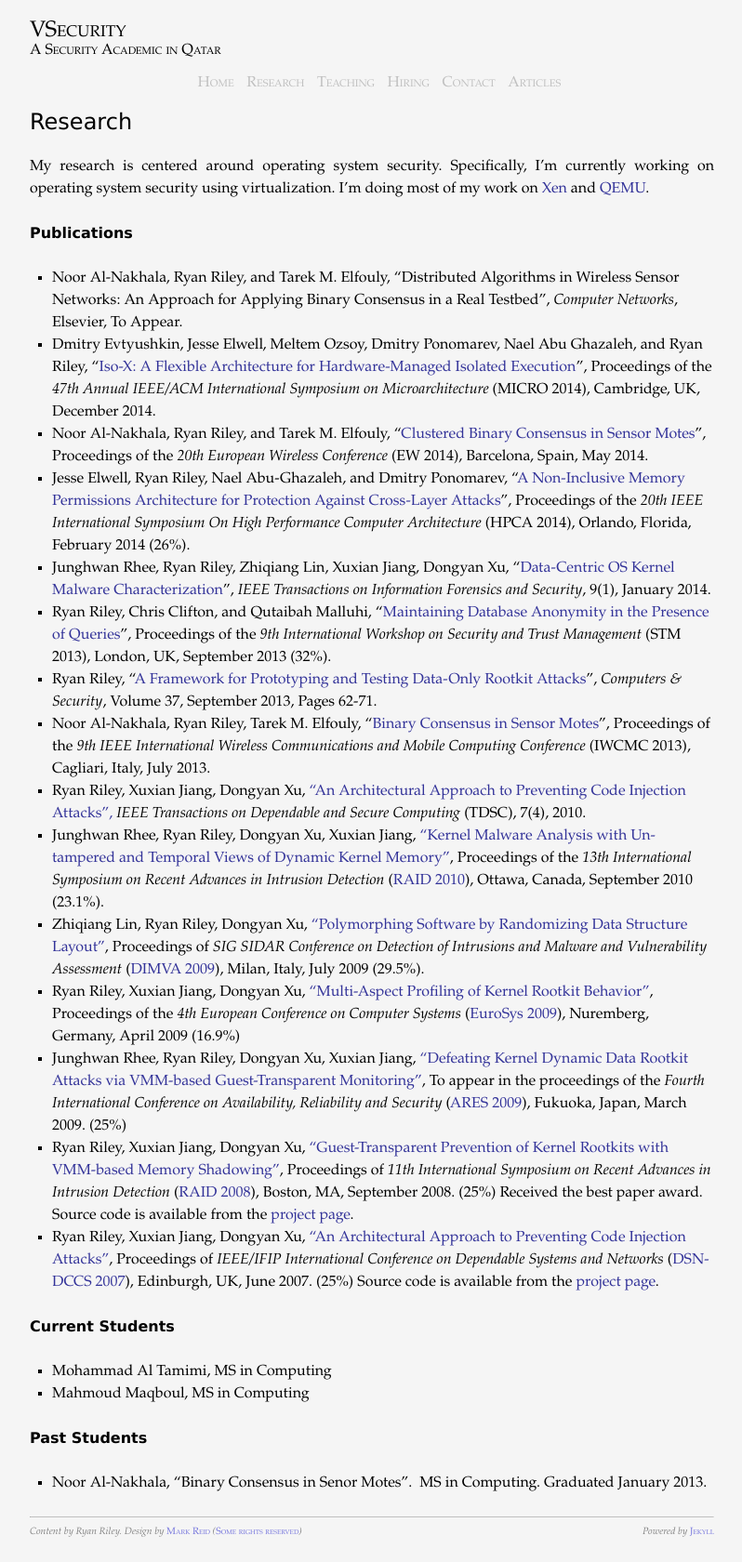
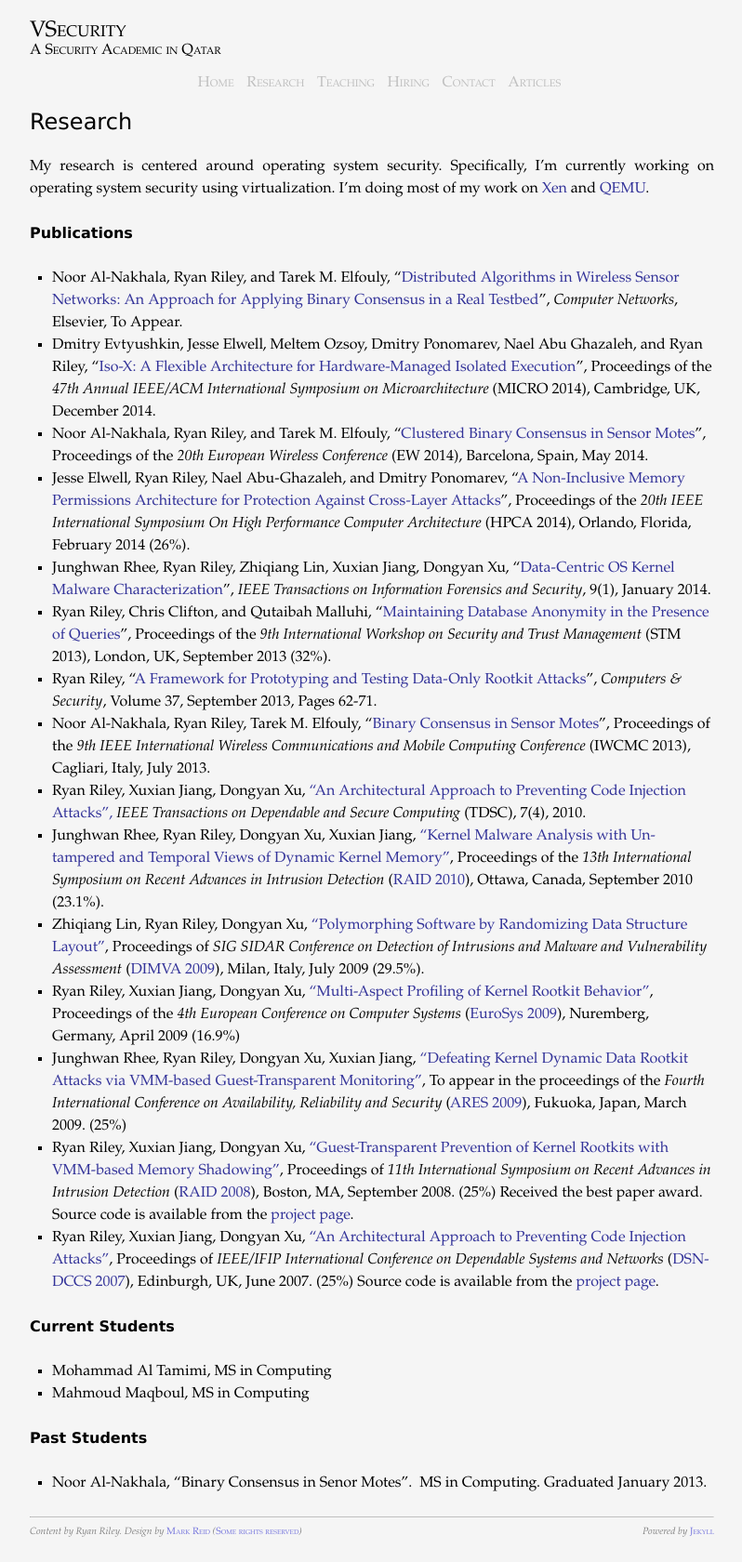
Before and after one commit to rriley/website, a Jekyll site: the page built from research/index.md, in a window 1280 px wide. Shown: the whole page at 93% size, without its empty margins (240-1038 px from the left). Built offline with Jekyll 4.4.1, drawn with Linux system fonts in a browser that asks for light colours; Markdown is read by kramdown in place of the engine named in the settings; part of the change alters nothing that is shown.

```diff
--- a/research/index.md
+++ b/research/index.md
@@ -11,7 +11,7 @@ most of my work on [Xen](http://www.cl.cam.ac.uk/research/srg/netos/xen/) and
 [QEMU](http://www.qemu.org/).
 
 ##Publications
-  * Noor Al-Nakhala, Ryan Riley, and Tarek M. Elfouly, "Distributed Algorithms in Wireless Sensor Networks: An Approach for Applying Binary Consensus in a Real Testbed", *Computer Networks*, Elsevier, To Appear.
+  * Noor Al-Nakhala, Ryan Riley, and Tarek M. Elfouly, "[Distributed Algorithms in Wireless Sensor Networks: An Approach for Applying Binary Consensus in a Real Testbed](/pubs/consensus-journal.pdf)", *Computer Networks*, Elsevier, To Appear.
   * Dmitry Evtyushkin, Jesse Elwell, Meltem Ozsoy, Dmitry Ponomarev, Nael Abu Ghazaleh, and Ryan Riley, "[Iso-X: A Flexible Architecture for Hardware-Managed Isolated Execution](/pubs/micro14.pdf)", Proceedings of the *47th Annual IEEE/ACM International Symposium on Microarchitecture* (MICRO 2014), Cambridge, UK, December 2014.
   * Noor Al-Nakhala, Ryan Riley, and Tarek M. Elfouly, "[Clustered Binary Consensus in Sensor Motes](/pubs/ew2014.pdf)", Proceedings of the *20th European Wireless Conference* (EW 2014), Barcelona, Spain, May 2014.
   * Jesse Elwell, Ryan Riley, Nael Abu-Ghazaleh, and Dmitry Ponomarev, "[A Non-Inclusive Memory Permissions Architecture for Protection Against Cross-Layer Attacks](/pubs/hpca14.pdf)", Proceedings of the *20th IEEE International Symposium On High Performance Computer Architecture* (HPCA 2014), Orlando, Florida, February 2014 (26%).
```
Also changed, not shown: 1 other file.
